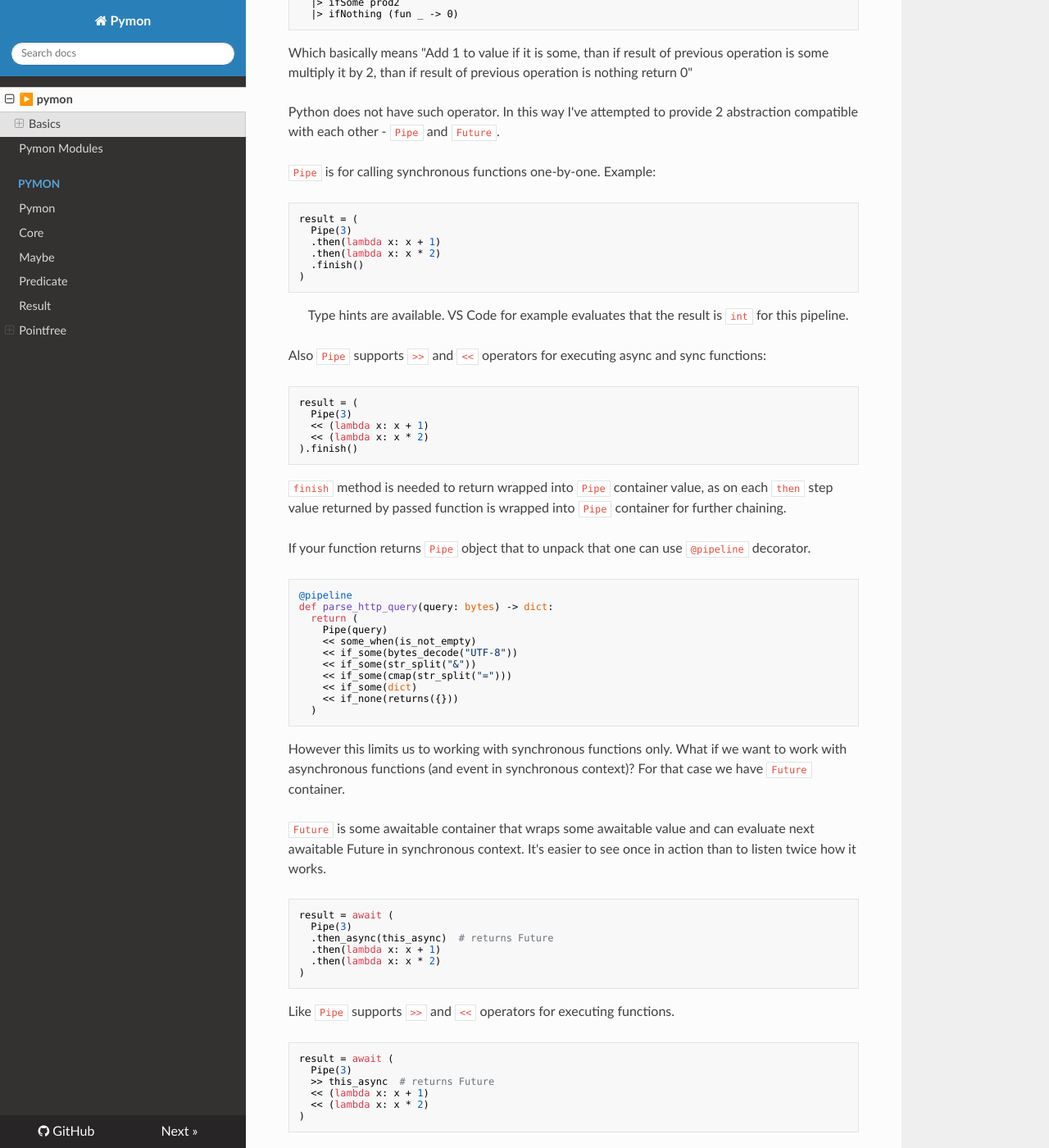
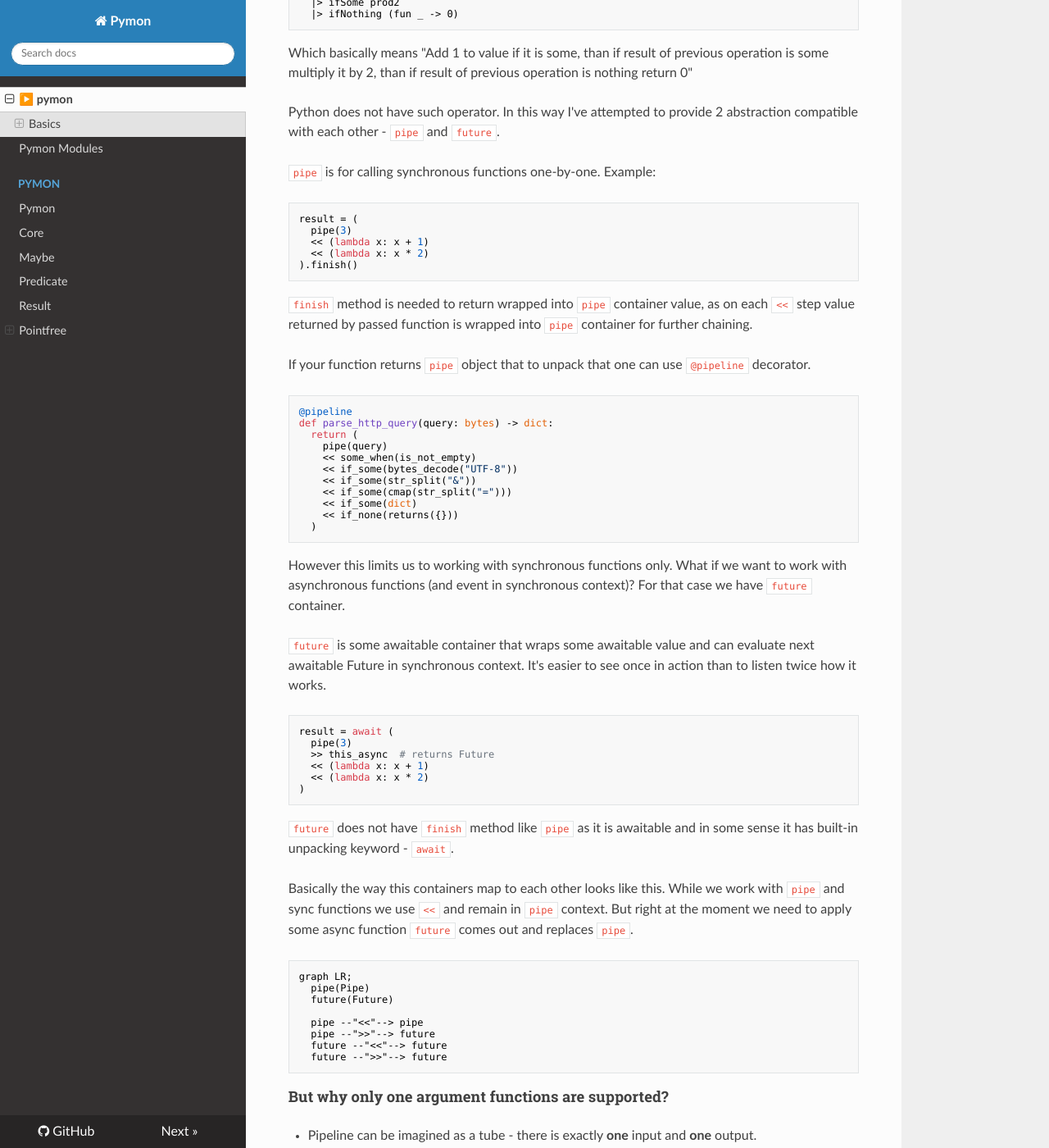
Before and after one commit to katunilya/fundom, an MkDocs documentation site: the page built from docs/README.md, in a window 1280 px wide and 1400 px high, scrolled down 722 px. Shown: the whole window at 82% size. Built offline with MkDocs 1.6.1, drawn with Linux system fonts in a browser that asks for light colours; nearby versions of some CDN libraries; some of the changed text lies outside the part shown.

Commit message:
Update docs (#75)

````diff
--- a/docs/README.md
+++ b/docs/README.md
@@ -8,14 +8,14 @@ Full Pymon project documentation can be found in [Modules](MODULES.md#pymon-modu
 
 - [▶️ pymon](#-pymon)
     - [Basics](#basics)
-        - [`Pipe` and `Future`](#pipe-and-future)
+        - [`pipe` and `future`](#pipe-and-future)
   - [Pymon Modules](MODULES.md#pymon-modules)
 
 ## Basics
 
-### `Pipe` and `Future`
+### `pipe` and `future`
 
-`Pipe` and `Future` are not really monads, but some abstractions that provides
+`pipe` and `future` are not really monads, but some abstractions that provides
 functionality for creating pipelines of sync and async functions. Inspired by
 `|>` F# operator.
 
@@ -33,45 +33,30 @@ operation is some multiply it by 2, than if result of previous operation is
 nothing return 0"
 
 Python does not have such operator. In this way I've attempted to provide 2
-abstraction compatible with each other - `Pipe` and `Future`.
+abstraction compatible with each other - `pipe` and `future`.
 
-`Pipe` is for calling synchronous functions one-by-one. Example:
+`pipe` is for calling synchronous functions one-by-one. Example:
 
 ```python
 result = (
-  Pipe(3)
-  .then(lambda x: x + 1)
-  .then(lambda x: x * 2)
-  .finish()
-)
-```
-
-> Type hints are available. VS Code for example evaluates that the result is
-> `int` for this pipeline.
-
-Also `Pipe` supports `>>` and `<<` operators for executing async and sync
-functions:
-
-```python
-result = (
-  Pipe(3)
+  pipe(3)
   << (lambda x: x + 1)
   << (lambda x: x * 2)
 ).finish()
 ```
 
-`finish` method is needed to return wrapped into `Pipe` container value, as on
-each `then` step value returned by passed function is wrapped into `Pipe`
+`finish` method is needed to return wrapped into `pipe` container value, as on
+each `<<` step value returned by passed function is wrapped into `pipe`
 container for further chaining.
 
-If your function returns `Pipe` object that to unpack that one can use
+If your function returns `pipe` object that to unpack that one can use
 `@pipeline` decorator.
 
 ```python
 @pipeline
 def parse_http_query(query: bytes) -> dict:
   return (
-    Pipe(query)
+    pipe(query)
     << some_when(is_not_empty)
     << if_some(bytes_decode("UTF-8"))
     << if_some(str_split("&"))
@@ -83,49 +68,38 @@ def parse_http_query(query: bytes) -> dict:
 
 However this limits us to working with synchronous functions only. What if we
 want to work with asynchronous functions (and event in synchronous context)? For
-that case we have `Future` container.
+that case we have `future` container.
 
-`Future` is some awaitable container that wraps some awaitable value and can
+`future` is some awaitable container that wraps some awaitable value and can
 evaluate next awaitable Future in synchronous context. It's easier to see once
 in action than to listen twice how it works.
 
 ```python
 result = await (
-  Pipe(3)
-  .then_async(this_async)  # returns Future
-  .then(lambda x: x + 1)
-  .then(lambda x: x * 2)
-)
-```
-
-Like `Pipe` supports `>>` and `<<` operators for executing functions.
-
-```python
-result = await (
-  Pipe(3)
+  pipe(3)
   >> this_async  # returns Future
   << (lambda x: x + 1)
   << (lambda x: x * 2)
 )
 ```
 
-`Future` does not have `finish` method like `Pipe` as it is awaitable and in
+`future` does not have `finish` method like `pipe` as it is awaitable and in
 some sense it has built-in unpacking keyword - `await`.
 
 Basically the way this containers map to each other looks like this. While we
-work with `Pipe` and sync functions we use `then` and remain in `Pipe` context.
-But right at the moment we need to apply some async function `Future` comes out
-and replaces `Pipe`.
+work with `pipe` and sync functions we use `<<` and remain in `pipe` context.
+But right at the moment we need to apply some async function `future` comes out
+and replaces `pipe`.
 
 ```mermaid
 graph LR;
   pipe(Pipe)
   future(Future)
 
-  pipe --then--> pipe
-  pipe --then_async--> future
-  future --then--> future
-  future --then_async--> future
+  pipe --"<<"--> pipe
+  pipe --">>"--> future
+  future --"<<"--> future
+  future --">>"--> future
 ```
 
 #### But why only one argument functions are supported?
@@ -148,7 +122,7 @@ There are drawbacks of each of the method:
 | --------- | ----------------------------- | ---------------------------------------- |
 | `partial` | no additional dependencies;   | type hints are lost; bad-looking syntax; |
 | `@curry`  | easy syntax for any function; | type hints are lost;                     |
-| HOFs      | type hints remain;            | might seem verbose;                     |
+| HOFs      | type hints remain;            | might seem verbose;                      |
 
 I consider it is a matter of personal preference which way to stick to, but I
 prefer the last option. In many cases it is not that difficult and hard to write
````
Also changed, not shown: docs/pymon/core.md (+57 -155 lines), docs/pymon/result.md (+5 -5 lines).
